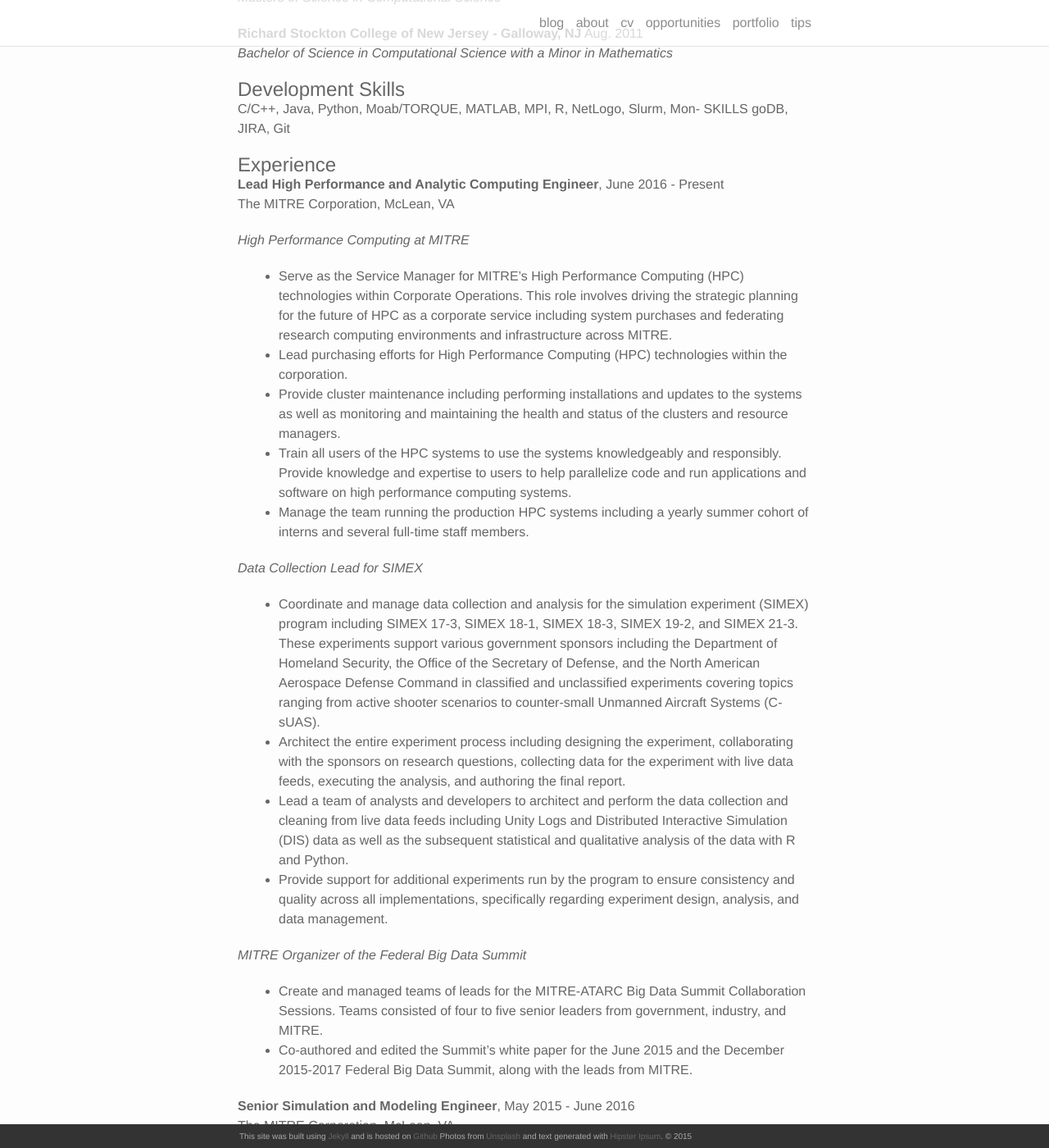
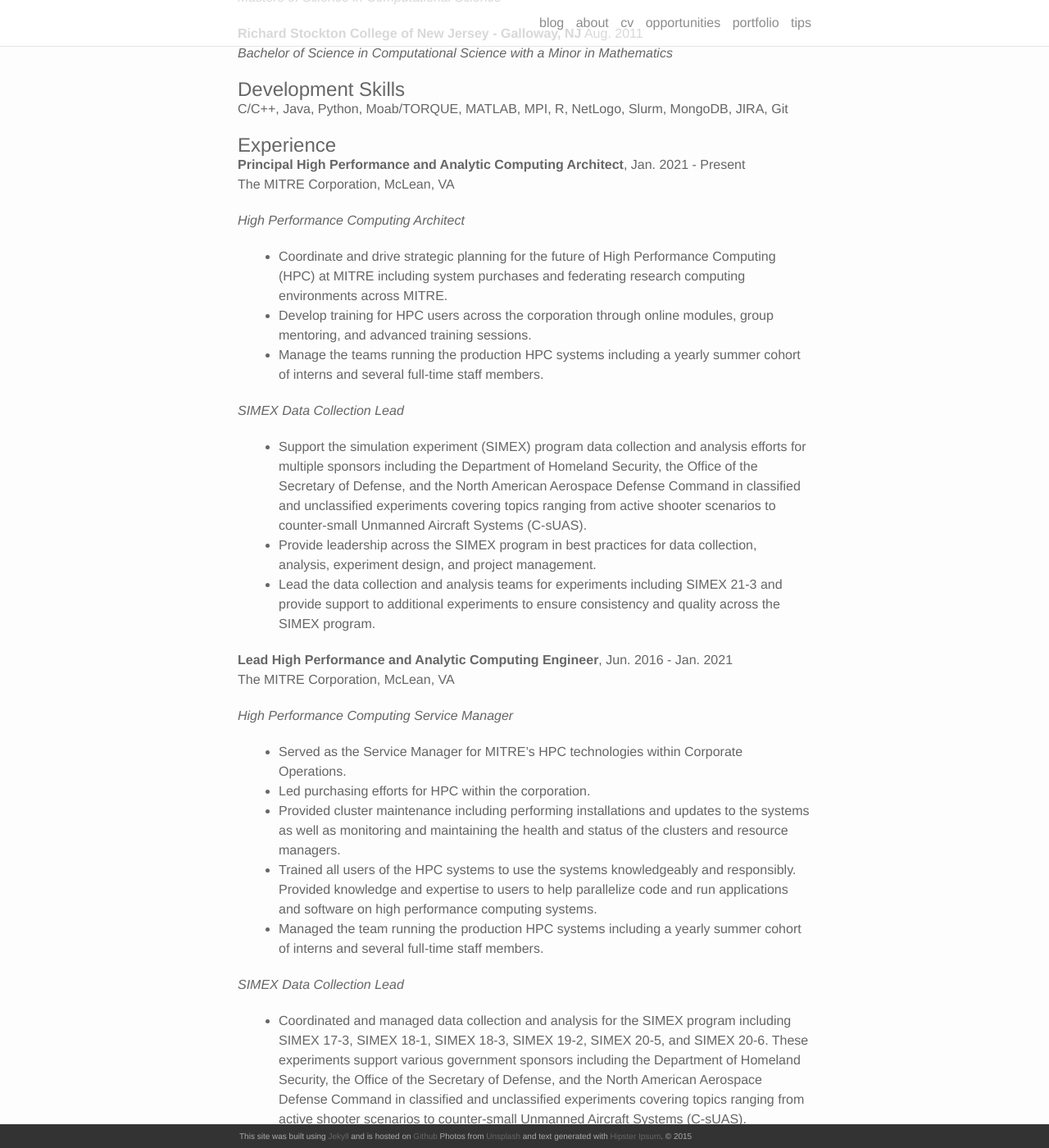
Before and after one commit to ceharvs/ceharvs.github.io, a Jekyll site: the page built from cv.md, in a window 1280 px wide and 1400 px high, scrolled down 337 px. Shown: the whole window at 82% size. Built offline with Jekyll 4.4.1, drawn with Linux system fonts in a browser that asks for light colours; nearby versions of some CDN libraries; some of the changed text lies outside the part shown.

Commit message:
Updated CV

```diff
--- a/cv.md
+++ b/cv.md
@@ -18,31 +18,44 @@
 
 # Development Skills
 
-C/C++, Java, Python, Moab/TORQUE, MATLAB, MPI, R, NetLogo, Slurm, Mon- SKILLS goDB, JIRA, Git
+C/C++, Java, Python, Moab/TORQUE, MATLAB, MPI, R, NetLogo, Slurm, MongoDB, JIRA, Git
 
 # Experience
 
-**Lead High Performance and Analytic Computing Engineer**, June 2016 - Present <br>
+**Principal High Performance and Analytic Computing Architect**, Jan. 2021 - Present <br>
 The MITRE Corporation, McLean, VA
 
-*High Performance Computing at MITRE*
-* Serve as the Service Manager for MITRE's High Performance Computing (HPC) technologies within Corporate Operations. This role involves driving the strategic planning for the future of HPC as a corporate service including system purchases and federating research computing environments and infrastructure across MITRE.
-* Lead purchasing efforts for High Performance Computing (HPC) technologies within the corporation.
-* Provide cluster maintenance including performing installations and updates to the systems as well as monitoring and maintaining the health and status of the clusters and resource managers.
-* Train all users of the HPC systems to use the systems knowledgeably and responsibly. Provide knowledge and expertise to users to help parallelize code and run applications and software on high performance computing systems.
-* Manage the team running the production HPC systems including a yearly summer cohort of interns and several full-time staff members.
+*High Performance Computing Architect*
+* Coordinate and drive strategic planning for the future of High Performance Computing (HPC) at MITRE including system purchases and federating research computing environments across MITRE.
+* Develop training for HPC users across the corporation through online modules, group mentoring, and advanced training sessions.
+* Manage the teams running the production HPC systems including a yearly summer cohort of interns and several full-time staff members.
 
-*Data Collection Lead for SIMEX*
-* Coordinate and manage data collection and analysis for the simulation experiment (SIMEX) program including SIMEX 17-3, SIMEX 18-1, SIMEX 18-3, SIMEX 19-2, and SIMEX 21-3. These experiments support various government sponsors including the Department of Homeland Security, the Office of the Secretary of Defense, and the North American Aerospace Defense Command in classified and unclassified experiments covering topics ranging from active shooter scenarios to counter-small Unmanned Aircraft Systems (C-sUAS).
-* Architect the entire experiment process including designing the experiment, collaborating with the sponsors on research questions, collecting data for the experiment with live data feeds, executing the analysis, and authoring the final report.
-* Lead a team of analysts and developers to architect and perform the data collection and cleaning from live data feeds including Unity Logs and Distributed Interactive Simulation (DIS) data as well as the subsequent statistical and qualitative analysis of the data with R and Python.
-* Provide support for additional experiments run by the program to ensure consistency and quality across all implementations, specifically regarding experiment design, analysis, and data management.
+*SIMEX Data Collection Lead*
+* Support the simulation experiment (SIMEX) program data collection and analysis efforts for multiple sponsors including the Department of Homeland Security, the Office of the Secretary of Defense, and the North American Aerospace Defense Command in classified and unclassified experiments covering topics ranging from active shooter scenarios to counter-small Unmanned Aircraft Systems (C-sUAS).
+* Provide leadership across the SIMEX program in best practices for data collection, analysis, experiment design, and project management.
+* Lead the data collection and analysis teams for experiments including SIMEX 21-3 and provide support to additional experiments to ensure consistency and quality across the SIMEX program.
+
+**Lead High Performance and Analytic Computing Engineer**, Jun. 2016 - Jan. 2021 <br>
+The MITRE Corporation, McLean, VA
+
+*High Performance Computing Service Manager*
+* Served as the Service Manager for MITRE's HPC technologies within Corporate Operations.
+* Led purchasing efforts for HPC within the corporation.
+* Provided cluster maintenance including performing installations and updates to the systems as well as monitoring and maintaining the health and status of the clusters and resource managers.
+* Trained all users of the HPC systems to use the systems knowledgeably and responsibly. Provided knowledge and expertise to users to help parallelize code and run applications and software on high performance computing systems.
+* Managed the team running the production HPC systems including a yearly summer cohort of interns and several full-time staff members.
+
+*SIMEX Data Collection Lead*
+* Coordinated and managed data collection and analysis for the SIMEX program including SIMEX 17-3, SIMEX 18-1, SIMEX 18-3, SIMEX 19-2, SIMEX 20-5, and SIMEX 20-6. These experiments support various government sponsors including the Department of Homeland Security, the Office of the Secretary of Defense, and the North American Aerospace Defense Command in classified and unclassified experiments covering topics ranging from active shooter scenarios to counter-small Unmanned Aircraft Systems (C-sUAS).
+* Architected the entire experiment process including designing the experiment, collaborating with the sponsors on research questions, collecting data for the experiment with live data feeds, executing the analysis, and authoring the final report.
+* Led teams of analysts and developers to architect and perform the data collection and cleaning from live data feeds including Unity Logs and Distributed Interactive Simulation (DIS) data as well as the subsequent statistical and qualitative analysis of the data with R and Python.
+* Provided support for additional experiments run by the program to ensure consistency and quality across all implementations, specifically regarding experiment design, analysis, and data management.
 
 *MITRE Organizer of the Federal Big Data Summit*
-* Create and managed teams of leads for the MITRE-ATARC Big Data Summit Collaboration Sessions. Teams consisted of four to five senior leaders from government, industry, and MITRE.
+* Created and managed teams of leads for the MITRE-ATARC Big Data Summit Collaboration Sessions. Teams consisted of four to five senior leaders from government, industry, and MITRE.
 * Co-authored and edited the Summit’s white paper for the June 2015 and the December 2015-2017 Federal Big Data Summit, along with the leads from MITRE.
 
-**Senior Simulation and Modeling Engineer**, May 2015 - June 2016 <br>
+**Senior Simulation and Modeling Engineer**, May 2015 - Jun. 2016 <br>
 The MITRE Corporation, McLean, VA
 
 *Analysis of the Organ Transplant System*
@@ -99,7 +112,7 @@
 * Joined the University of Edinburgh School of Informatics team in an internship sponsored by the National Science Foundation to develop software services for integrating, analyzing, sharing, and archiving scientific data.
 * Collaborated with faculty to study and implement methods to facilitate large data transfers using Globus Online. Work focused on data transfer for brittle rock failure experiments in the EFFORT project.
 
-**Student IT Intern** Jan. 2012 - June 2012 <br>
+**Student IT Intern** Jan. 2012 - Jun. 2012 <br>
 Spencer Gifts, Egg Harbor Twp., NJ
 * In a team environment, participated in the software design and development of a SharePoint intranet to enable regional and national users to share product, financial, and management data.
 * Implemented programs in XML, SQL, and C# to manage data workflows, con- tent and reports.
```
Also changed, not shown: other parts of cv.md (+1 -1 lines), about.md (+1 -1 lines), tips.md (+40 -0 lines).
